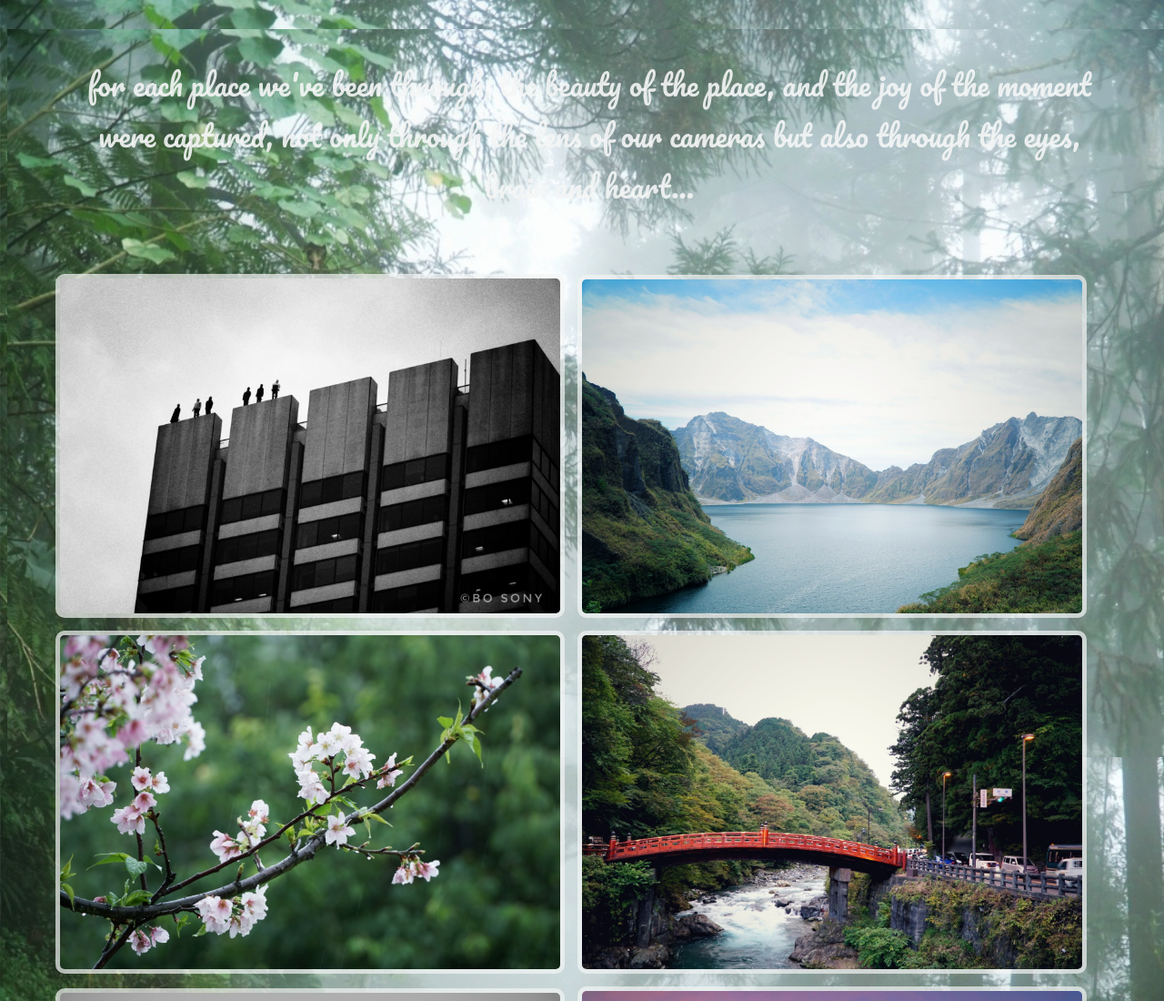
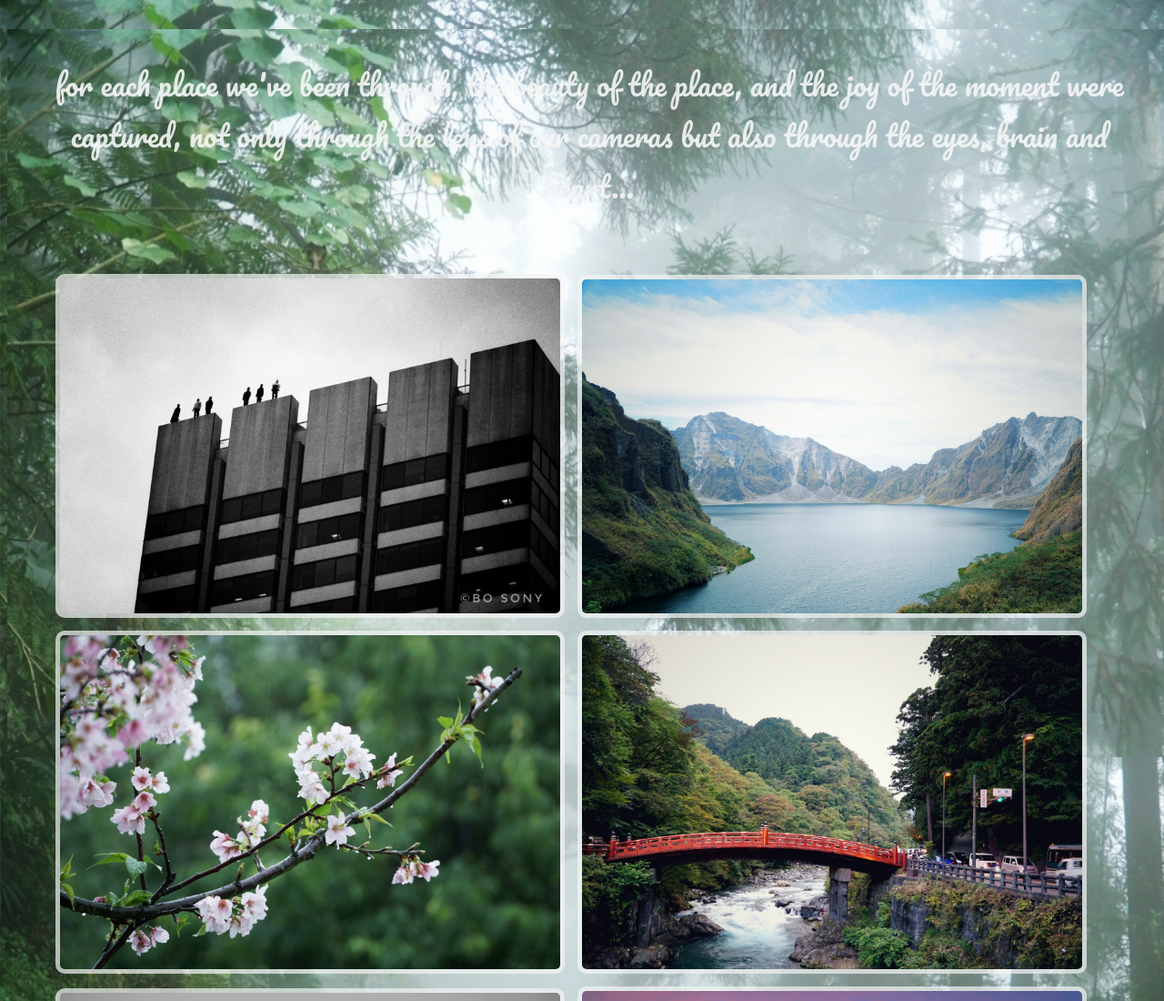
Before and after one commit to pltduchoang/pltduchoang.github.io, a plain HTML site: page chapterselect.html in a window 1280 px wide. Shown: the top 1100 px of the page at 91% size. Drawn offline with Linux system fonts and the light colour scheme.

Commit message:
Update chapterselect.css

```diff
--- a/chapterselect.css
+++ b/chapterselect.css
@@ -17,8 +17,6 @@ h2 , p {
     font-size: 2em;
     text-align: center;
     padding: 1em;
-    margin-left: 2rem;
-    margin-right: 2rem;
     text-align: center;
 }
 
```
